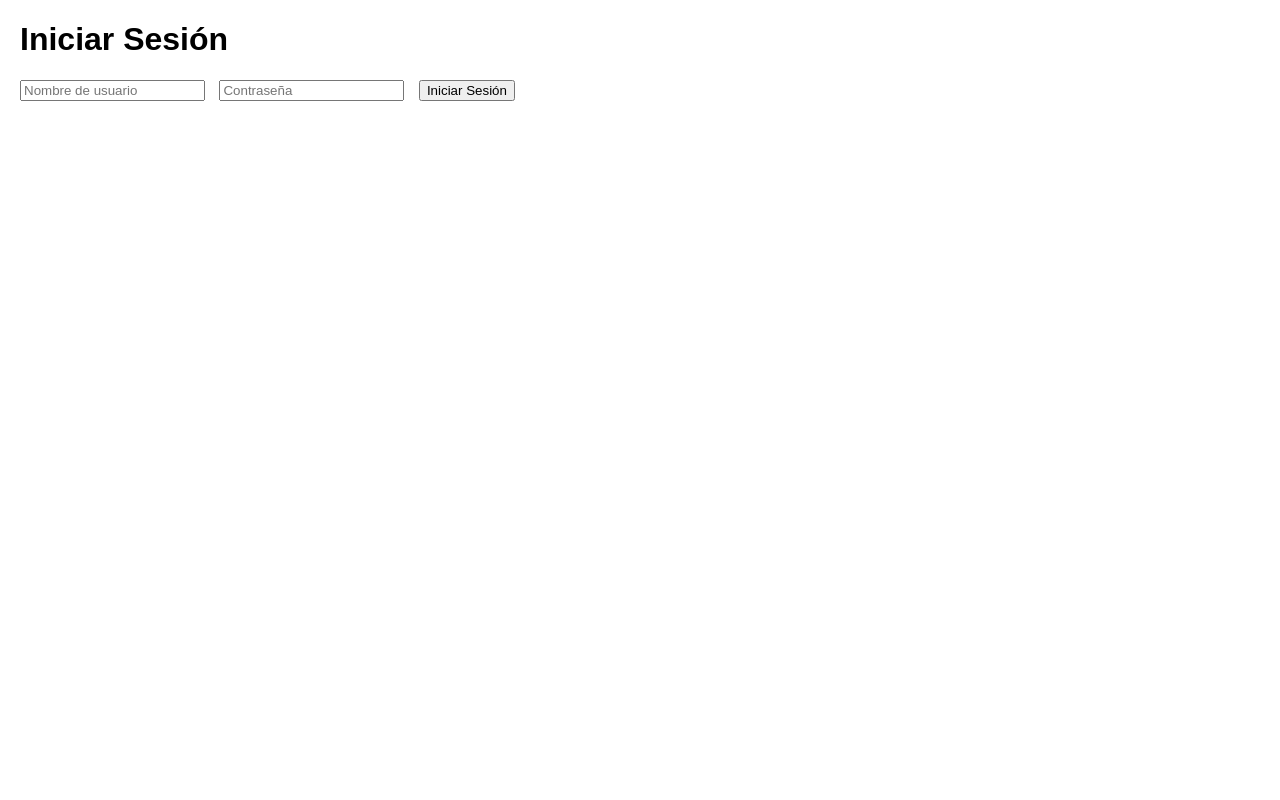
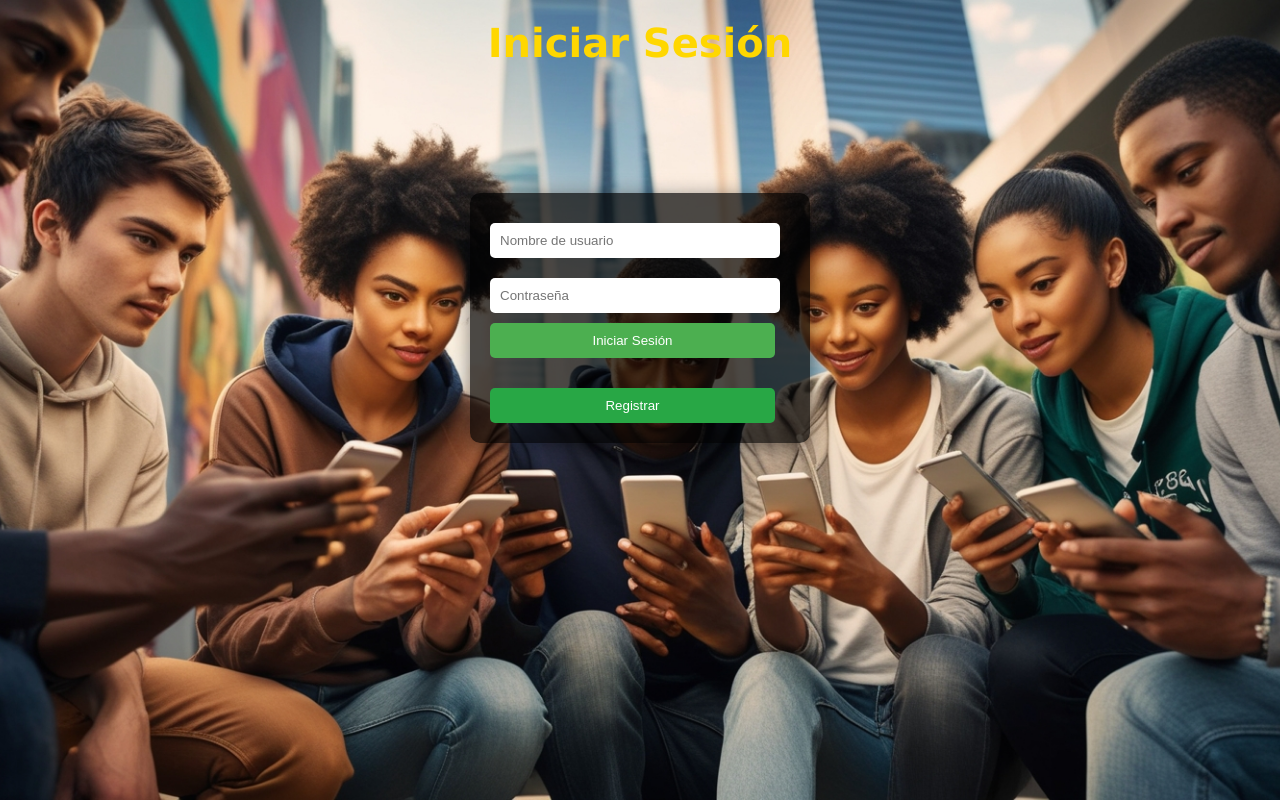
Before and after one commit to PipenoDeus/proyecto_sms, a website: page front-end/login.html in a window 1280 px wide. Drawn offline with Linux system fonts and the light colour scheme.

Commit message:
Agrega diseño login

```diff
--- a/front-end/login.html
+++ b/front-end/login.html
@@ -7,12 +7,14 @@
     <title>Iniciar Sesión</title>
 </head>
 <body>
+    <div class="login-background"></div>
     <h1>Iniciar Sesión</h1>
 
     <form id="login-form">
         <input type="text" id="username" placeholder="Nombre de usuario" required>
         <input type="password" id="password" placeholder="Contraseña" required>
         <button type="submit">Iniciar Sesión</button>
+        <button id="register-button" onclick="location.href='registro.html'">Registrar</button>
     </form>
 
     <script src="login.js"></script>
--- a/front-end/style.css
+++ b/front-end/style.css
@@ -1,12 +1,82 @@
+/* Estilo general para el body */
 body {
-    font-family: Arial, sans-serif;
-    margin: 20px;
+    font-family: 'Arial', sans-serif; /* Cambia la fuente según tu preferencia */
+    color: rgb(0, 0, 0); /* Color del texto */
+    margin: 0;
+    padding: 0;
+    height: 100vh; /* Asegura que el body tenga al menos el alto de la ventana */
+    display: flex;
+    flex-direction: column;
+    align-items: center; /* Centra horizontalmente */
+    justify-content: flex-start; /* Mantiene el contenido en la parte superior */
 }
 
-form {
-    margin-bottom: 20px;
+/* Estilo específico para el login */
+.login-background{
+    background-image: url('img/background_login.jpg'); /* Ruta a la imagen de fondo */
+    background-size: cover; /* La imagen cubre toda la pantalla */
+    background-position: center; /* Centra la imagen */
+    background-repeat: no-repeat; /* Evita que la imagen se repita */
+    height: 100vh; /* Asegura que ocupe todo el alto de la ventana */
+    width: 100vw; /* Asegura que ocupe todo el ancho de la ventana */
+    position: absolute; /* Permite que el fondo cubra todo el viewport */
+    top: 0; /* Posiciona el fondo en la parte superior */
+    left: 0; /* Posiciona el fondo a la izquierda */
+    z-index: -1; /* Asegura que esté detrás de otros elementos */
 }
 
-input {
-    margin-right: 10px;
+h1 {
+    margin-top: 20px; /* Espacio superior */
+    font-size: 2.5em; /* Tamaño de la fuente */
+    text-align: center; /* Centra el texto */
+    font-family: 'Verdana', sans-serif; /* Cambia a la fuente deseada */
+    color: #FFD700; /* Cambia el color del título (ejemplo: dorado) */
 }
+
+
+/* Estilo del contenedor del formulario */
+#login-form {
+    background: rgba(0, 0, 0, 0.7); /* Fondo semitransparente para el formulario */
+    border-radius: 10px; /* Bordes redondeados */
+    padding: 20px;
+    width: 300px; /* Ancho del formulario */
+    margin: auto; /* Centrar el formulario */
+    margin-top: 100px; /* Espacio superior */
+    box-shadow: 0 4px 20px rgba(0, 0, 0, 0.5); /* Sombra del formulario */
+}
+
+/* Estilo de los inputs */
+input[type="text"],
+input[type="password"] {
+    width: 90%; /* Ancho completo */
+    padding: 10px; /* Espaciado interno */
+    margin: 10px 0; /* Espaciado superior e inferior */
+    border: none; /* Sin borde */
+    border-radius: 5px; /* Bordes redondeados */
+}
+
+/* Estilo del botón */
+button {
+    background-color: #4CAF50; /* Color del botón */
+    color: white; /* Color del texto del botón */
+    padding: 10px; /* Espaciado interno */
+    border: none; /* Sin borde */
+    border-radius: 5px; /* Bordes redondeados */
+    cursor: pointer; /* Cambia el cursor al pasar sobre el botón */
+    width: 95%; /* Ancho completo */
+}
+
+/* Efecto al pasar el ratón sobre el botón */
+button:hover {
+    background-color: #45a049; /* Color más oscuro al pasar el ratón */
+}
+
+#register-button {
+    padding: 10px 20px; /* Espacio interno del botón */
+    border: none; /* Sin borde */
+    border-radius: 5px; /* Bordes redondeados */
+    background-color: #28a745; /* Color de fondo del botón (verde) */
+    color: white; /* Color del texto del botón */
+    cursor: pointer; /* Cambia el cursor al pasar el mouse */
+    margin-top: 30px; /* Espacio superior para separar del formulario */
+}
```
Also changed, not shown: front-end/img/Leonardo_Phoenix_A_group_of_diverse_individuals_each_with_uniq_2.jpg (added), front-end/img/background_login.jpg (added).
